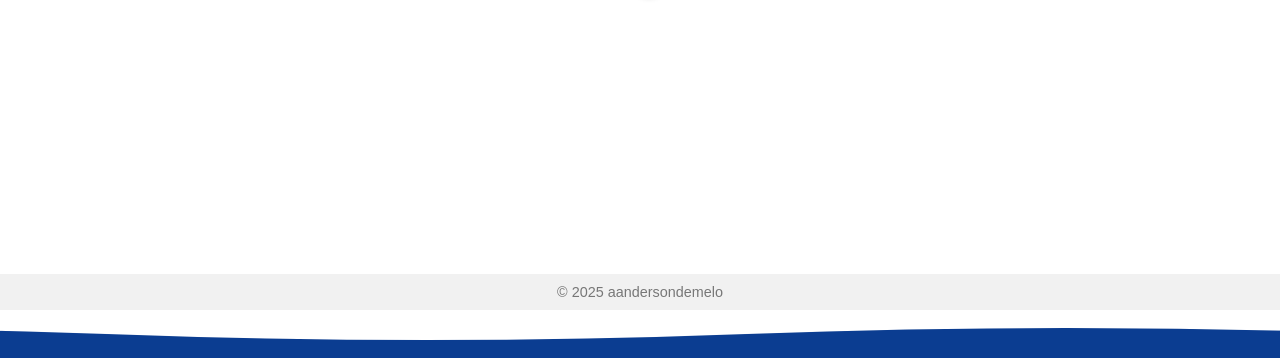
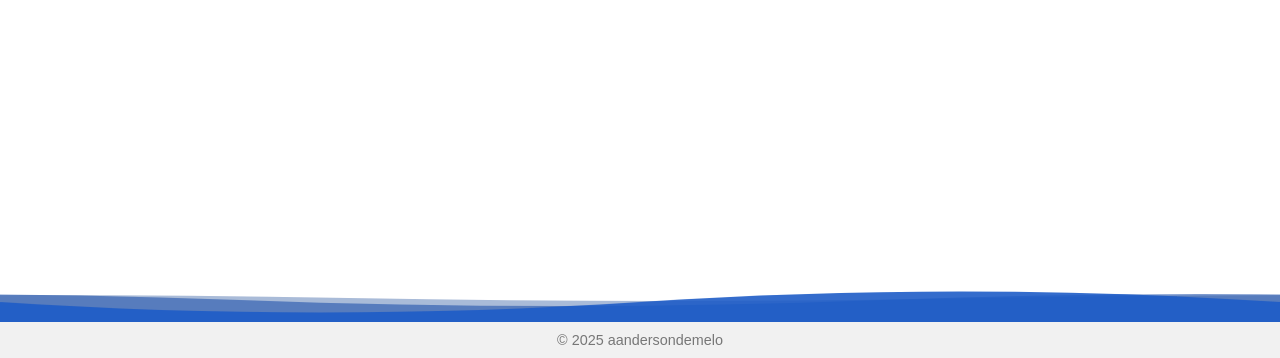
Before and after one commit to aandersondemelo/aandersondemelo.github.io, a plain HTML site: page index.html in a window 1280 px wide. Shown: the part 442-800 px from the top of the page. Drawn offline with Linux system fonts and the light colour scheme; a web font is replaced by a local one.

Commit message:
Update index.html

```diff
--- a/index.html
+++ b/index.html
@@ -30,12 +30,16 @@
         --knob: 34px;
         --knob-gap: 3px;
 
-        /* Wave */
-        --wave-h: 48px;                 /* altura da onda (baixa) */
-        --wave: #0b3d91;                /* azul escuro no tema claro */
+        /* Wave area (height) */
+        --wave-h: 64px;
+
+        /* Wave colors (light theme) */
+        --wave-1: #0b3d91;   /* main dark blue */
+        --wave-2: #154aa8;   /* slightly lighter */
+        --wave-3: #1f5cc7;   /* even lighter */
       }
 
-      /* Dark tokens */
+      /* Dark theme tokens */
       .dark {
         --bg: #000000;
         --fg: #e9e9e9;
@@ -44,16 +48,16 @@
         --header-fg: #f5f5f5;
         --footer-bg: #0f0f0f;
 
-        --wave: #6ec1ff;               /* azul claro no tema escuro */
+        /* Wave colors (dark theme) */
+        --wave-1: #6ec1ff;
+        --wave-2: #5ab5ff;
+        --wave-3: #47a9ff;
       }
 
       * { box-sizing: border-box; }
 
-      /* Apply background on html AND body to beat some mobile overrides */
       html, body { background: var(--bg); }
-
-      /* Help the browser choose proper default colors (forms/scrollbars, etc.) */
-      html { color-scheme: light; }    /* JS alterna para 'dark' quando ON */
+      html { color-scheme: light; } /* JS toggles to dark */
 
       body {
         margin: 0;
@@ -63,8 +67,6 @@
         flex-direction: column;
         min-height: 100vh;
         transition: background 0.25s ease, color 0.25s ease;
-        padding-bottom: var(--wave-h); /* espaço para a onda não cobrir o conteúdo */
-        position: relative;
       }
 
       header {
@@ -133,29 +135,40 @@
         body, header, footer, .switch, .knob, #fx-overlay { transition: none !important; }
       }
 
-      /* ====== Ocean wave at the bottom ====== */
-      .wave {
-        position: fixed;
-        left: 0; right: 0; bottom: 0;
+      /* ====== Fluid ocean waves (above footer) ====== */
+      .wave-bar {
+        position: relative;
         height: var(--wave-h);
+        overflow: hidden;
+        /* separates visually from main; no pointer events needed */
         pointer-events: none;
-        z-index: 4;
-        overflow: hidden;
       }
-      .wave__svg {
+
+      .wave-svg {
         display: block;
-        width: 200%;              /* duas “tiles” lado a lado para loop sem emenda */
+        width: 200%;     /* 2 tiles side-by-side for seamless loop */
         height: 100%;
       }
-      .wave__inner {
-        animation: waveMove 12s linear infinite; /* velocidade do deslocamento */
+
+      .wave-layer {
+        will-change: transform;
+        transform: translateX(0);
+        animation-timing-function: linear;
+        animation-iteration-count: infinite;
       }
-      .wave__path { fill: var(--wave); }         /* cor da onda por tema */
 
-      @keyframes waveMove {
-        from { transform: translateX(0); }
-        to   { transform: translateX(-50%); }    /* desloca exatamente uma “tile” */
-      }
+      /* three layers = parallax */
+      .wave-layer--back   { animation-name: waveMoveBack;   animation-duration: 22s; }
+      .wave-layer--mid    { animation-name: waveMoveMid;    animation-duration: 16s; }
+      .wave-layer--front  { animation-name: waveMoveFront;  animation-duration: 10s; }
+
+      .wave-path--back  { fill: var(--wave-1); opacity: 0.35; }
+      .wave-path--mid   { fill: var(--wave-2); opacity: 0.55; }
+      .wave-path--front { fill: var(--wave-3); opacity: 0.9;  }
+
+      @keyframes waveMoveBack  { from { transform: translateX(0); } to { transform: translateX(-50%); } }
+      @keyframes waveMoveMid   { from { transform: translateX(0); } to { transform: translateX(-50%); } }
+      @keyframes waveMoveFront { from { transform: translateX(0); } to { transform: translateX(-50%); } }
     </style>
   </head>
   <body>
@@ -177,29 +190,61 @@
       </div>
     </main>
 
-    <footer>© 2025 aandersondemelo</footer>
+    <!-- FLUID WAVES (now above the footer) -->
+    <div class="wave-bar" aria-hidden="true">
+      <svg class="wave-svg" viewBox="0 0 144 64" preserveAspectRatio="none">
+        <defs>
+          <!-- Three seamless wave tiles, offset & amplitude varied for realism -->
 
-    <!-- Ocean wave (fixed at bottom) -->
-    <div class="wave" aria-hidden="true">
-      <svg class="wave__svg" viewBox="0 0 144 48" preserveAspectRatio="none">
-        <defs>
-          <!-- Onda baixa, contínua e “tileable” (largura 144, altura 48) -->
-          <path id="tile"
-            d="M0,24
-               Q18,12 36,24
-               T72,24
-               T108,24
-               T144,24
-               L144,48 L0,48 Z" />
+          <!-- BACK: gentle, long wavelength -->
+          <path id="waveTileBack"
+            d="M0,40
+               C12,36 24,36 36,40
+               C48,44 60,44 72,40
+               C84,36 96,36 108,40
+               C120,44 132,44 144,40
+               L144,64 L0,64 Z" />
+
+          <!-- MID: medium amplitude -->
+          <path id="waveTileMid"
+            d="M0,42
+               C12,34 24,34 36,42
+               C48,50 60,50 72,42
+               C84,34 96,34 108,42
+               C120,50 132,50 144,42
+               L144,64 L0,64 Z" />
+
+          <!-- FRONT: slightly higher amplitude & different phase -->
+          <path id="waveTileFront"
+            d="M0,44
+               C12,30 24,30 36,44
+               C48,58 60,58 72,44
+               C84,30 96,30 108,44
+               C120,58 132,58 144,44
+               L144,64 L0,64 Z" />
         </defs>
 
-        <!-- Duas tiles lado a lado: animamos o grupo para mover -50% -->
-        <g class="wave__inner">
-          <use href="#tile" class="wave__path" x="0" />
-          <use href="#tile" class="wave__path" x="144" />
+        <!-- BACK layer -->
+        <g class="wave-layer wave-layer--back">
+          <use href="#waveTileBack"  class="wave-path--back"  x="0" />
+          <use href="#waveTileBack"  class="wave-path--back"  x="144" />
+        </g>
+
+        <!-- MID layer (slightly different speed gives parallax feel) -->
+        <g class="wave-layer wave-layer--mid">
+          <use href="#waveTileMid"   class="wave-path--mid"   x="0" />
+          <use href="#waveTileMid"   class="wave-path--mid"   x="144" />
+        </g>
+
+        <!-- FRONT layer (fastest, highest amplitude) -->
+        <g class="wave-layer wave-layer--front">
+          <use href="#waveTileFront" class="wave-path--front" x="0" />
+          <use href="#waveTileFront" class="wave-path--front" x="144" />
         </g>
       </svg>
     </div>
+
+    <footer>© 2025 aandersondemelo</footer>
 
     <script>
       const btn = document.getElementById('toggle');
@@ -218,7 +263,7 @@
         meta.setAttribute('content', color);
       }
 
-      // explicitly tell browser which color-scheme is active
+      // tell browser which color-scheme is active
       function updateColorScheme(on) {
         document.documentElement.style.colorScheme = on ? 'dark' : 'light';
         let meta = document.querySelector('meta[name="color-scheme"]');
```
